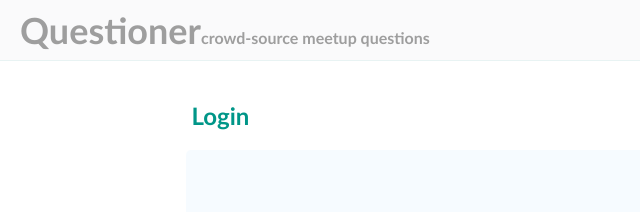
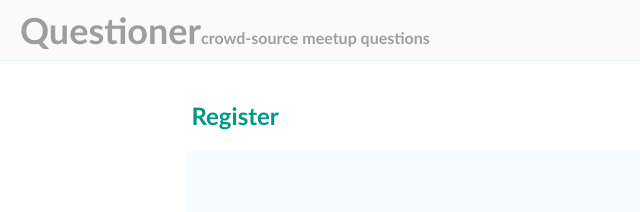
Before and after one commit to bencyn/Questioner-V2, a plain HTML site: page UI/register.html in a window 1280 px wide. Shown: the top 212 px of the page, 0-640 px from the left. Drawn offline with Linux system fonts and the light colour scheme.

```diff
--- a/UI/register.html
+++ b/UI/register.html
@@ -23,7 +23,7 @@
         <nav></nav>
         <article >
             <div>
-                <h2 class="meetup-title">Login</h3>
+                <h2 class="meetup-title">Register</h3>
             </div>
              <div class="sub-container">
                 <div class="register">
@@ -52,7 +52,7 @@
         </aside>
     </div>
     <div class="clearfix"></div>
-     <footer><p>© 2019 <strong>Questioner</strong> .All Rights Reserved.</p></footer>
+    <footer><p>© 2019 <strong>Questioner</strong> .All Rights Reserved.</p></footer>
 </div>
 
 </body>
```
